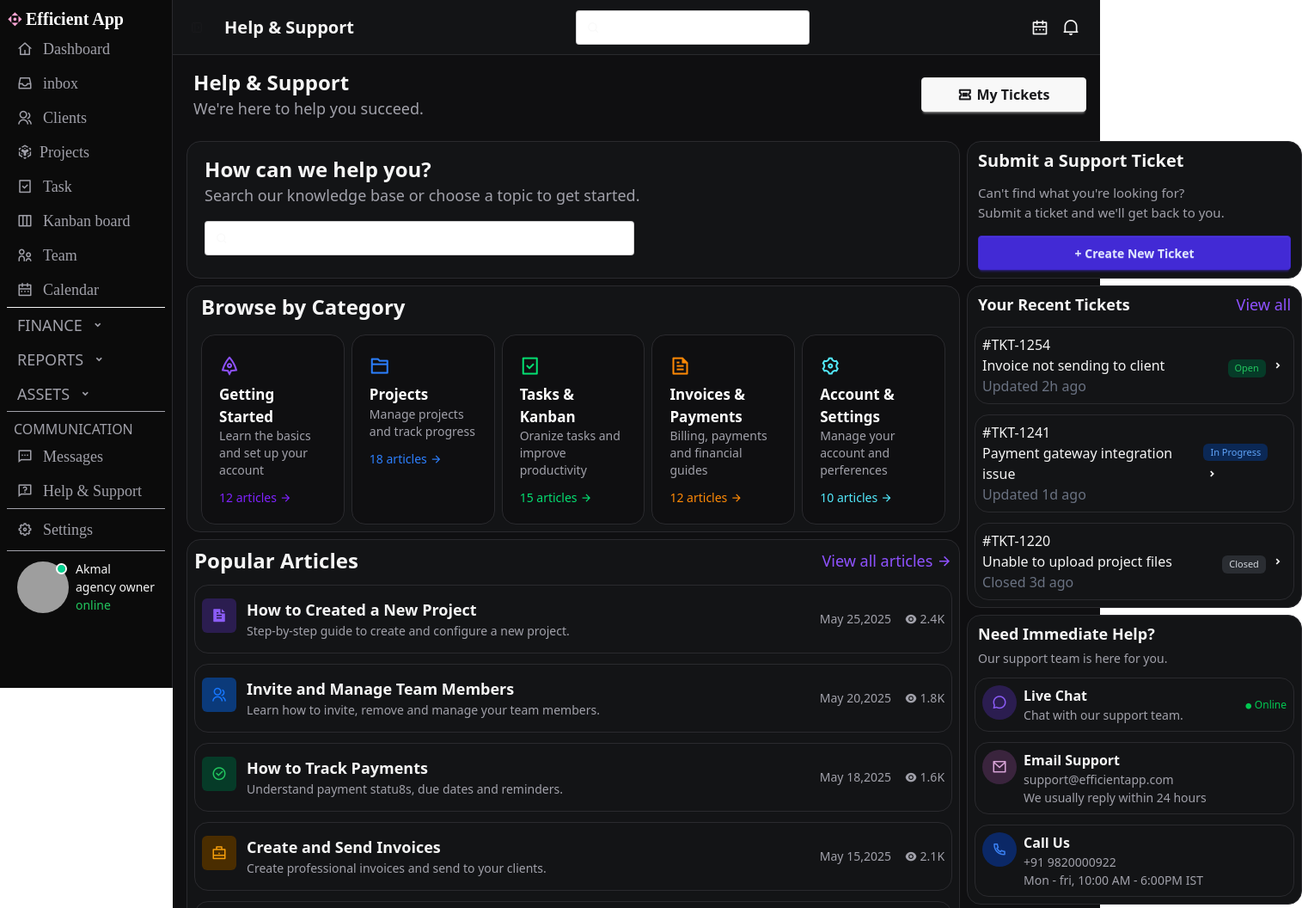
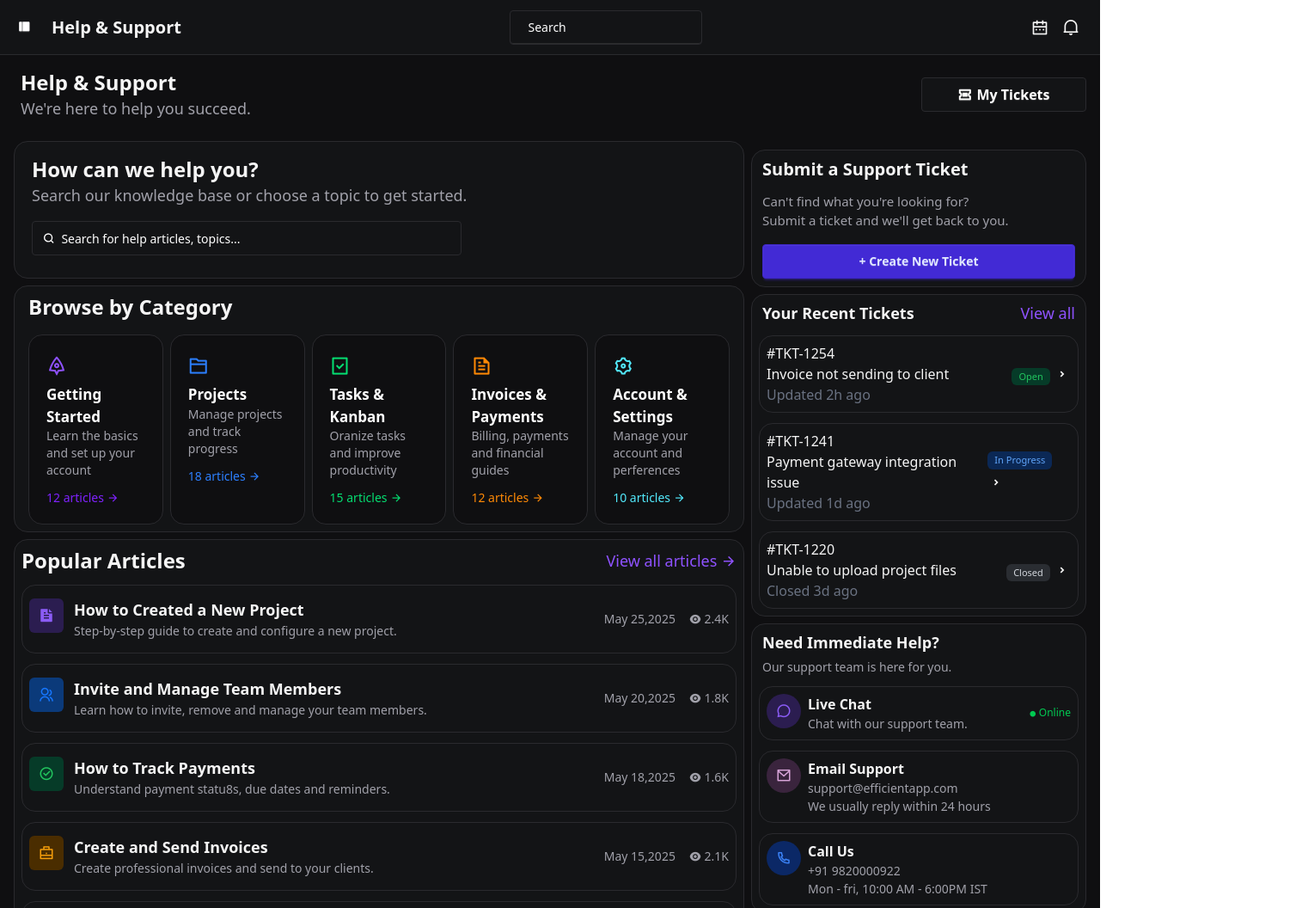
Before and after one commit to Akmalfaiz22/CRM, a website: page help.html in a window 1280 px wide. Shown: the top 1056 px of the page at 86% size, 1515 px wide, since content can reach past the window. Drawn offline with nearby package versions, Linux system fonts and the light colour scheme; grey boxes are pictures that could not be loaded.

Commit message:
style: enhance help and message page layouts for improved responsiveness and accessibility

```diff
--- a/help.html
+++ b/help.html
@@ -17,35 +17,35 @@
     <!-- Navbar -->
     <nav class="navbar w-full bg-[#131416] border-b border-[#2A2A2E] text-[#F5F5F5] flex items-center justify-between">
      <div class="flex items-center justify-start">
-      <label for="my-drawer-4" aria-label="open sidebar" class="btn btn-square btn-ghost">
-        <!-- Sidebar toggle icon -->
-        <svg xmlns="http://www.w3.org/2000/svg"  viewBox="0 0 24 24" stroke-linejoin="round" stroke-linecap="round" stroke-width="2" fill="none" stroke="currentColor" class="my-1.5 inline-block size-4"><path d="M4 4m0 2a2 2 0 0 1 2 -2h12a2 2 0 0 1 2 2v12a2 2 0 0 1 -2 2h-12a2 2 0 0 1 -2 -2z"></path><path d="M9 4v16"></path><path d="M14 10l2 2l-2 2"></path></svg>
-      </label>
+       <!-- Sidebar toggle icon -->
+         <label for="my-drawer-4" aria-label="open sidebar" class="btn btn-square btn-ghost text-white">
+           <i class="ri-layout-left-fill text-white" id="showSidebar"></i>
+         </label>
       <div class="md:pl-2 pl-1">
         <h1 class="md:text-xl text-lg pl-1 font-bold">Help & Support</h1>
       </div>
       </div>
       <div class="">
-        <label class="input">
-           <svg class="h-[1em] opacity-50" xmlns="http://www.w3.org/2000/svg" viewBox="0 0 24 24">
+        <label class="input bg-[#131416] border-[#2A2A2E] border md:w-56 w-28  h-8 md:h-10">
+           <svg class="h-[1em] opacity-100 text-white" xmlns="http://www.w3.org/2000/svg" viewBox="0 0 24 24">
            <g
                 stroke-linejoin="round"
                 stroke-linecap="round"
                 stroke-width="2.5"
                 fill="none"
-                stroke="currentColor"
+                stroke="white"
               >
                 <circle cx="11" cy="11" r="8"></circle>
                 <path d="m21 21-4.3-4.3"></path>
               </g>
             </svg>
-            <input type="search" class="md:w-56 w-28" required placeholder="Search" />
-          </label>
+            <input type="search" class="md:w-56 w-28 text-white " required placeholder="Search" />
+        </label>
       </div>
       <div class="flex items-center justify-center">
         <h2 class="pr-4">
             <div class="tooltip tooltip-bottom" data-tip="Calendar">
-             <i class="ri-calendar-2-line md:text-xl text-lg cursor-pointer"></i>
+             <i class="ri-calendar-2-line md:text-xl text-lg cursor-pointer" id="calendarNav"></i>
             </div>
          </h2>
         <h2 class="pr-4">
@@ -65,26 +65,26 @@
               <h2 class="font-bold md:text-2xl text-[20px]">Help & Support</h2>
               <p class="text-[#A1A1AA] text-[16px] md:text-lg">We're here to help you succeed.</p>
             </div>
-             <button class="btn w-full  md:btn-md btn-active  md:w-48 md:text-[16px] mt-4 md:mt-2 xl:mt-0"><i class="ri-ticket-2-line"></i> My Tickets</button>
+             <button class="btn w-full  md:btn-md btn-active bg-[#131416] border-[#2A2A2E] shadow-none border text-white  md:w-48 md:text-[16px] mt-4 md:mt-2 xl:mt-0"><i class="ri-ticket-2-line"></i> My Tickets</button>
          </div>
          <!-- buttom content -->
-          <div class="xl:flex gap-2">
+          <div class="xl:grid items-center xl:grid-cols-[minmax(0,1.4fr)_minmax(0,390px)] md:gap-2">
             <!-- all user area -->
-            <div class="xl:w-[900px] md:w-full w-full xl:min-h-[80vh] md:h-auto min-h-36 h-auto  md:pl-0 mt-6">
+            <div class="w-full xl:min-h-[80vh] md:h-auto min-h-36 h-auto  md:pl-0 mt-6">
 
               <div class=" bg-[#131416] border border-[#2A2A2E] rounded-2xl h-auto w-full px-4 py-2 min-h-[160px] mb-2">
                 <div class="">
                    <div class="mt-2 ml-1">
                       <h2 class="font-bold md:text-2xl text-[18px]">How can we help you?</h2>
                       <p class="text-[#A1A1AA] text-[14px] md:text-lg">Search our knowledge base or choose a topic to get started.</p>
-                      <label class="input mt-4 md:w-[500px]  w-[300px]">
-                         <svg class="h-[1em] opacity-50" xmlns="http://www.w3.org/2000/svg" viewBox="0 0 24 24">
+                      <label class="input mt-4 md:w-[500px]  w-[300px] bg-[#131416] border-[#2A2A2E] shadow-none border">
+                         <svg class="h-[1em] opacity-100 text-white" xmlns="http://www.w3.org/2000/svg" viewBox="0 0 24 24">
                            <g
                              stroke-linejoin="round"
                              stroke-linecap="round"
                              stroke-width="2.5"
                              fill="none"
-                             stroke="currentColor"
+                             stroke="white"
                            >
                              <circle cx="11" cy="11" r="8"></circle>
                              <path d="m21 21-4.3-4.3"></path>
@@ -140,7 +140,7 @@
                 </div>
                </div>
 
-                <div class="xl:w-[900px] md:w-full w-full bg-[#131416] border-[#2A2A2E] border xl:min-h-[74vh] md:min-h-[90px]: md:h-auto min-h-36 h-auto  md:pl-0 mt-2 rounded-2xl">
+                <div class="w-full bg-[#131416] border-[#2A2A2E] border xl:min-h-[74vh] md:min-h-[90px]: md:h-auto min-h-36 h-auto  md:pl-0 mt-2 rounded-2xl">
                    <div class="flex items-center justify-between mx-2 mt-2">
                       <h2 class="font-bold md:text-2xl text-[16px]">Popular Articles</h2>
                       <p class="md:text-lg text-[16px] text-violet-500">View all articles <i class="ri-arrow-right-line"></i></p>
@@ -242,7 +242,7 @@
 
               </div>
               <!--user message -->
-              <div class="xl:w-[390px] md:w-full w-full  md:min-h-[100vh] md:h-auto min-h-[100vh] h-auto pl-0 md:pl-0 mt-4 ">
+              <div class="w-full  md:min-h-[100vh] md:h-auto min-h-[100vh] h-auto pl-0 md:pl-0 mt-4 ">
                 <div class="xl:w-[390px] px-3 pt-2 mt-2 w-full  md:min-h-[160px] md:h-auto min-h-[160px] h-auto bg-[#131416] border-[#2A2A2E] border rounded-2xl">
                     <h2 class="font-bold md:text-xl text-[16px]">Submit a Support Ticket</h2>
                     <p class="text-[#A1A1AA] text-[14px] md:text-[15px] mt-3">
@@ -398,108 +398,109 @@
   </div>
 
   <!-- sidebar -->
-  <div class="drawer-side is-drawer-close:overflow-visible " id="sidebar">
+  <div class="drawer-side is-drawer-close:overflow-visible" id="sidebar">
     <label for="my-drawer-4" aria-label="close sidebar" class="drawer-overlay"></label>
-    <div class="flex min-h-full flex-col items-start bg-[#0B0B0B] border-r border-[#2A2A2E] text-[#F5F5F5] is-drawer-close:w-auto is-drawer-open:w-auto">
+    <div class="flex min-h-full flex-col items-start bg-[#0B0B0B] border-r border-[#2A2A2E] text-[#F5F5F5] is-drawer-close:hidden is-drawer-open:w-auto">
       <!-- Sidebar content here -->
       <ul class="menu w-full grow">
         <!-- List item -->
-          <h2 class="md:font-bold md:text-xl md:pt-0" ><i class="ri-drag-move-fill text-pink-300 pb-1 text-lg"><span class="md:font-bold md:text-xl text-white pl-1 text-lg">Efficient App</span></i></h2>
+          <h2 class="md:font-bold md:text-xl md:pt-0" ><i class="ri-drag-move-fill text-pink-300 pb-1 text-lg"><span class="md:font-bold md:text-xl text-white pl-1 text-lg font-inter">Efficient App</span></i></h2>
          </li>
 
          <li id="indexSide">
-           <i class="ri-home-4-line md:text-lg text-[#A1A1AA]"><span class=" md:text-lg pl-1 text-[#A1A1AA]">Dashboard</span></i>
+           <i class="ri-home-4-line md:text-lg text-[#A1A1AA]"><span class=" md:text-lg pl-1 text-[#A1A1AA] font-inter">Dashboard</span></i>
          </li>
         <li id="inboxSide">
-           <i class="ri-inbox-2-line md:text-lg text-[#A1A1AA]"><span class=" md:text-lg pl-1 text-[#A1A1AA]">inbox</span></i>
+           <i class="ri-inbox-2-line md:text-lg text-[#A1A1AA]"><span class=" md:text-lg pl-1 text-[#A1A1AA] font-inter">inbox</span></i>
          </li>
          <li id="clientSide">
-           <i class="ri-group-line md:text-lg text-[#A1A1AA]"><span class="md:text-lg pl-1 text-[#A1A1AA]">Clients</span></i>
+           <i class="ri-group-line md:text-lg text-[#A1A1AA]"><span class="md:text-lg pl-1 text-[#A1A1AA] font-inter">Clients</span></i>
          </li>
          <li id="projectSide">
-           <i class="ri-bnb-line md:text-lg text-[#A1A1AA]"><span class="md:text-lg text-[#A1A1AA]">Projects</span></i>
+           <i class="ri-bnb-line md:text-lg text-[#A1A1AA]"><span class="md:text-lg text-[#A1A1AA] font-inter">Projects</span></i>
          </li>
          <li id="taskSide">
-           <i class="ri-task-line md:text-lg text-[#A1A1AA]"><span class="md:text-lg pl-1 text-[#A1A1AA]">Task</span></i>
+           <i class="ri-task-line md:text-lg text-[#A1A1AA]"><span class="md:text-lg pl-1 text-[#A1A1AA] font-inter">Task</span></i>
          </li>
          <li id="kanbanSide">
-           <i class="ri-kanban-view-2 md:text-lg text-[#A1A1AA]"><span class="md:text-lg pl-1 text-[#A1A1AA]">Kanban board</span></i>
+           <i class="ri-kanban-view-2 md:text-lg text-[#A1A1AA]"><span class="md:text-lg pl-1 text-[#A1A1AA] font-inter">Kanban board</span></i>
          </li>
-         <li id="teamSide" >
-           <i class="ri-parent-line md:text-lg text-[#A1A1AA]"><span class="md:text-lg pl-1 text-[#A1A1AA]">Team</span></i>
+         <li id="teamSide">
+           <i class="ri-parent-line md:text-lg text-[#A1A1AA]"><span class="md:text-lg pl-1 text-[#A1A1AA] font-inter">Team</span></i>
          </li>
          <li id="calenderSide">
-           <i class="ri-calendar-2-line md:text-lg text-[#A1A1AA]"><span class="md:text-lg pl-1 text-[#A1A1AA]">Calendar</span></i>
+           <i class="ri-calendar-2-line md:text-lg text-[#A1A1AA]"><span class="md:text-lg pl-1 text-[#A1A1AA] font-inter">Calendar</span></i>
          </li>
          <hr>
 
          <!-- finance -->
         <li>
-          <div class="md:text-lg text-[#A1A1AA]" onclick="document.getElementById('workplace').classList.toggle('hidden')">
-            FINANCE <i class="ri-arrow-drop-down-line md:text-xl text-[#A1A1AA]"></i>
+          <div class="md:text-lg text-[#A1A1AA] font-inter" onclick="document.getElementById('workplace').classList.toggle('hidden')">
+            FINANCE
           </div>
           <ul class="hidden" id="workplace">
             <li class="md:text-lg text-[#A1A1AA]" id="paymentSide">
-              <i class="ri-wallet-line"><span class="md:text-lg">Payments</span></i>
+              <i class="ri-wallet-line"><span class="md:text-lg font-inter">Payments</span></i>
             </li>
             <li class="md:text-lg text-[#A1A1AA]" id="invoiceSide">
-              <i class="ri-receipt-line"><span class="md:text-lg">Invoices</span></i>
+              <i class="ri-receipt-line"><span class="md:text-lg font-inter">Invoices</span></i>
             </li>
             <li class="md:text-lg text-[#A1A1AA]" id="expensesSide">
-              <i class="ri-wallet-line"><span class="md:text-lg">Expenses</span></i>
+              <i class="ri-wallet-line"><span class="md:text-lg font-inter">Expenses</span></i>
             </li>
           </ul>
         </li>
 
         <!-- reports -->
          <li>
-          <div class="md:text-lg text-[#A1A1AA]" onclick="document.getElementById('reports').classList.toggle('hidden')">
-            REPORTS <i class="ri-arrow-drop-down-line md:text-xl text-[#A1A1AA]"></i>
+          <div class="md:text-lg text-[#A1A1AA] font-inter" onclick="document.getElementById('reports').classList.toggle('hidden')">
+            REPORTS
           </div>
           <ul class="hidden" id="reports">
-            <li class="md:text-lg text-[#A1A1AA]" id="analyticsSide">
-              <i class="ri-bar-chart-fill"><span class="md:text-lg">Analytics</span></i>
+            <li class="md:text-lg text-[#A1A1AA]"  id="analyticsSide">
+              <i class="ri-bar-chart-fill"><span class="md:text-lg font-inter">Analytics</span></i>
             </li>
             <li class="md:text-lg text-[#A1A1AA]" id="revenueSide">
-              <i class="ri-line-chart-fill"><span class="md:text-lg">Revenue</span></i>
+              <i class="ri-line-chart-fill"><span class="md:text-lg font-inter">Revenue</span></i>
             </li>
             <li class="md:text-lg text-[#A1A1AA]" id="performanceSide">
-              <i class="ri-pie-chart-line"><span class="md:text-lg">Performance</span></i>
+              <i class="ri-pie-chart-line"><span class="md:text-lg font-inter">Performance</span></i>
             </li>
           </ul>
         </li>
 
         <!-- assets -->
          <li>
-          <div class="md:text-lg text-[#A1A1AA]" onclick="document.getElementById('assets').classList.toggle('hidden')">
-            ASSETS <i class="ri-arrow-drop-down-line md:text-xl text-[#A1A1AA]"></i>
+          <div class="md:text-lg text-[#A1A1AA] font-inter" onclick="document.getElementById('assets').classList.toggle('hidden')">
+            ASSETS
           </div>
           <ul class="hidden" id="assets">
             <li class="md:text-lg text-[#A1A1AA]" id="documentSide">
-              <i class="ri-file-text-line"><span class="md:text-lg">Documents</span></i>
+              <i class="ri-file-text-line"><span class="md:text-lg font-inter">Documents</span></i>
             </li>
             <li class="md:text-lg text-[#A1A1AA]" id="mediaSide">
-              <i class="ri-image-line"><span class="md:text-lg">Media</span></i>
+              <i class="ri-image-line"><span class="md:text-lg font-inter">Media</span></i>
             </li>
             <li class="md:text-lg text-[#A1A1AA]" id="filesSide">
-              <i class="ri-folder-open-line"><span class="md:text-lg">Files</span></i>
+              <i class="ri-folder-open-line"><span class="md:text-lg font-inter">Files</span></i>
             </li>
           </ul>
         </li>
         <hr class="text-[#A1A1AA]">
-        <li class="text-[#A1A1AA] pl-2 pt-2 md:text-[16px]">COMMUNICATION</li>
+        <li class="text-[#A1A1AA] pl-2 pt-2 md:text-[16px] font-inter" id="">COMMUNICATION</li>
         <li id="messageSide">
-           <i class="ri-message-2-line md:text-lg text-[#A1A1AA]"><span class="md:text-lg pl-1 text-[#A1A1AA]">Messages</span></i>
+           <i class="ri-message-2-line md:text-lg text-[#A1A1AA]"><span class="md:text-lg pl-1 text-[#A1A1AA] font-inter">Messages</span></i>
          </li>
          <li id="helpSide">
-           <i class="ri-questionnaire-line md:text-lg text-[#A1A1AA]"><span class="md:text-lg pl-1 text-[#A1A1AA]">Help & Support</span></i>
+           <i class="ri-questionnaire-line md:text-lg text-[#A1A1AA]"><span class="md:text-lg pl-1 text-[#A1A1AA] font-inter">Help & Support</span></i>
          </li>
         <hr class="text-[#A1A1AA]">
         <li class="mt-1 mb-1" id="settingSide">
-           <i class="ri-settings-5-line md:text-lg text-[#A1A1AA]"><span class="md:text-lg pl-1 text-[#A1A1AA]">Settings</span></i>
+           <i class="ri-settings-5-line md:text-lg text-[#A1A1AA]"><span class="md:text-lg pl-1 text-[#A1A1AA] font-inter">Settings</span></i>
         </li>
-        <hr class="text-[#A1A1AA]">
-        <li class="pt-1">
+
+        <li class="pt-1 mt-auto font-inter">
+          <hr class="text-[#A1A1AA]">
           <div class="flex justify-center items-center gap-2">
              <div class="avatar avatar-online">
                  <div class="w-15 rounded-full">
```
Also changed, not shown: message.html (+2 -2 lines).
